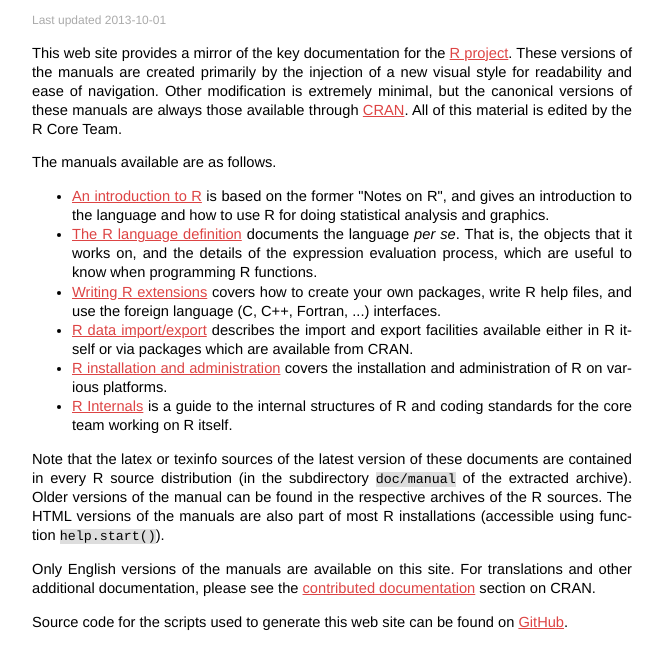
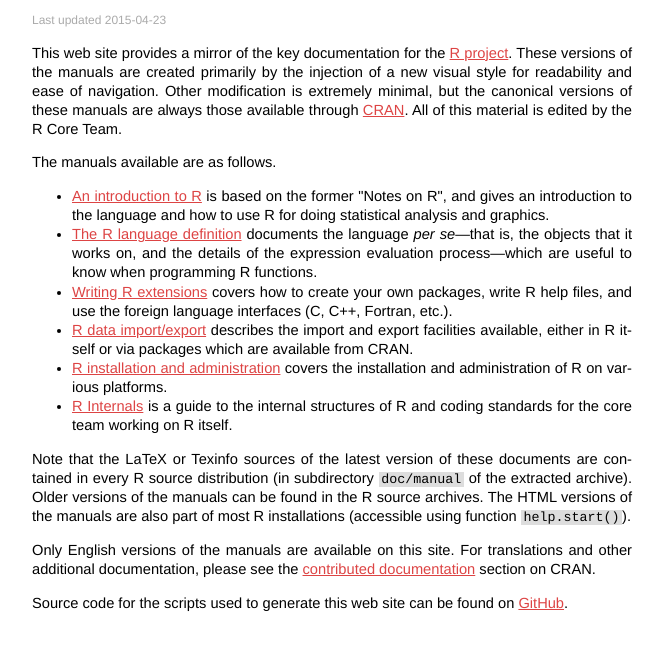
Before and after one commit to jonclayden/r-manuals, a plain HTML site: page index.html in a window 1280 px wide. Shown: the part 66-734 px from the top of the page, without its empty margins (268-931 px from the left). Drawn offline with Linux system fonts and the light colour scheme.

Commit message:
Minor style and content tweaks

```diff
--- a/index.html
+++ b/index.html
@@ -28,7 +28,7 @@
 <h1>R Manuals</h1>
 
 <div class="node">
-<p>Last updated 2013-10-01</p>
+<p>Last updated 2015-04-23</p>
 </div>
 
 <div class="hyphenate" id="main">
@@ -39,14 +39,14 @@
 
 <ul>
   <li><a href="R-intro.html">An introduction to R</a> is based on the former "Notes on R", and gives an introduction to the language and how to use R for doing statistical analysis and graphics.</li>
-  <li><a href="R-lang.html">The R language definition</a> documents the language <i>per se</i>. That is, the objects that it works on, and the details of the expression evaluation process, which are useful to know when programming R functions.</li>
-  <li><a href="R-exts.html">Writing R extensions</a> covers how to create your own packages, write R help files, and use the foreign language (C, C++, Fortran, ...) interfaces.</li>
-  <li><a href="R-data.html">R data import/export</a> describes the import and export facilities available either in R itself or via packages which are available from CRAN.</li>
+  <li><a href="R-lang.html">The R language definition</a> documents the language <i>per se</i>—that is, the objects that it works on, and the details of the expression evaluation process—which are useful to know when programming R functions.</li>
+  <li><a href="R-exts.html">Writing R extensions</a> covers how to create your own packages, write R help files, and use the foreign language interfaces (C, C++, Fortran, etc.).</li>
+  <li><a href="R-data.html">R data import/export</a> describes the import and export facilities available, either in R itself or via packages which are available from CRAN.</li>
   <li><a href="R-admin.html">R installation and administration</a> covers the installation and administration of R on various platforms.</li>
   <li><a href="R-ints.html">R Internals</a> is a guide to the internal structures of R and coding standards for the core team working on R itself.</li>
 </ul>
 
-<p>Note that the latex or texinfo sources of the latest version of these documents are contained in every R source distribution (in the subdirectory <code>doc/manual</code> of the extracted archive). Older versions of the manual can be found in the respective archives of the R sources. The HTML versions of the manuals are also part of most R installations (accessible using function <code>help.start()</code>).</p>
+<p>Note that the LaTeX or Texinfo sources of the latest version of these documents are contained in every R source distribution (in subdirectory <code>doc/manual</code> of the extracted archive). Older versions of the manuals can be found in the R source archives. The HTML versions of the manuals are also part of most R installations (accessible using function <code>help.start()</code>).</p>
 
 <p>Only English versions of the manuals are available on this site. For translations and other additional documentation, please see the <a href="http://cran.r-project.org/other-docs.html">contributed documentation</a> section on CRAN.</p>
 
--- a/style.css
+++ b/style.css
@@ -109,6 +109,10 @@ div.contents ul ul {
   margin-bottom: 30px;
 }
 
+code {
+  padding: 0 0.2em;
+}
+
 code, samp, kbd, var, span.file, span.samp, span.command {
   font-family: inconsolata, courier, monospace;
   font-size: 10pt;
@@ -122,6 +126,11 @@ pre {
   background-color: #ddd;
   border: 1px #bbb solid;
   overflow-x: auto;
+  padding: 0.5em;
+}
+
+pre code {
+  padding: 0px;
 }
 
 table {
```
